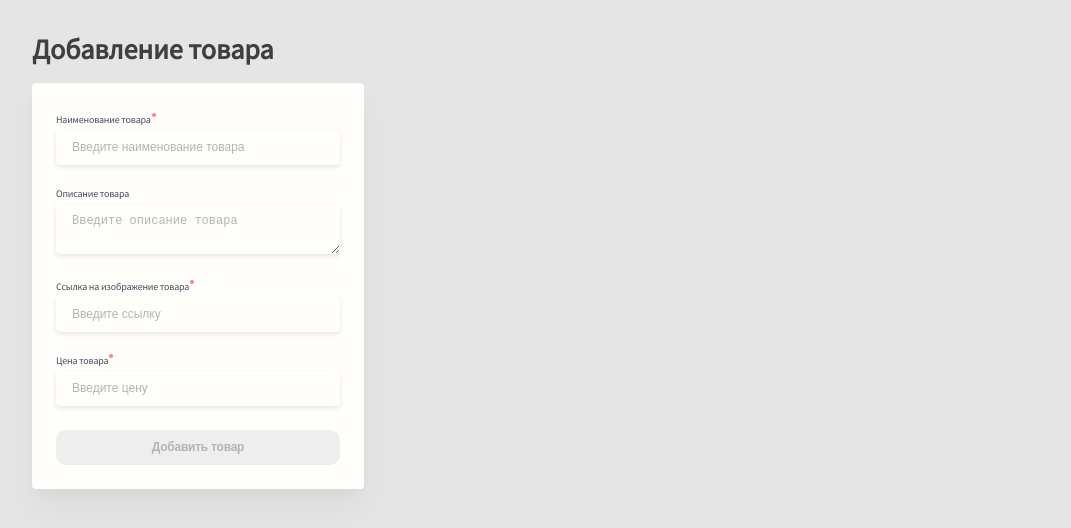
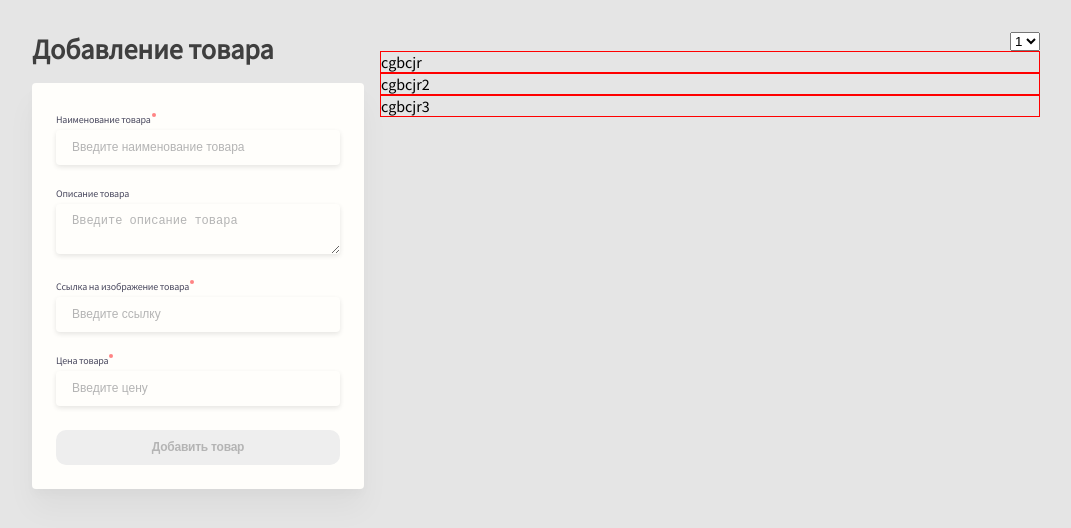
Before and after one commit to bladov/Add_product, a Vue app: page / in a window 1280 px wide. Shown: the top 528 px of the page, without its empty margins (104-1175 px from the left). Built offline with nearby package versions, Linux system fonts and the light colour scheme.

Commit message:
feat: add item section

```diff
--- a/src/App.vue
+++ b/src/App.vue
@@ -1,17 +1,21 @@
 <template>
   <div class="container">
     <FormAddProduct />
+    <ProductList />
   </div>
 </template>
 
 <script setup>
 import FormAddProduct from './components/FormAddProduct.vue';
+import ProductList from './components/ProductList.vue';
 </script>
 
-<style lang="scss">
+<style lang="scss" scoped>
 .container {
   margin: 0 auto;
   padding: 0 32px;
   max-width: 1072px;
+  display: flex;
+  column-gap: 16px;
 }
 </style>
--- a/src/components/FormAddProduct.vue
+++ b/src/components/FormAddProduct.vue
@@ -26,6 +26,7 @@
 @import '@/scss/variables';
 
 .Product {
+  margin: 0;
   padding-top: 32px;
 
   &__title {
--- /dev/null
+++ b/src/components/ProductList.vue
@@ -0,0 +1,45 @@
+<template>
+  <section class="Product-list">
+    <select name="list" id="" class="filter">
+      <option value="1">1</option>
+      <option value="2">2</option>
+      <option value="3">3</option>
+    </select>
+
+    <ul>
+      <li class="item">cgbcjr</li>
+      <li class="item">cgbcjr2</li>
+      <li class="item">cgbcjr3</li>
+    </ul>
+  </section>
+</template>
+
+<script>
+export default {};
+</script>
+
+<style scoped lang="scss">
+.Product-list {
+  margin: 0;
+  padding-top: 32px;
+
+  display: flex;
+  flex-direction: column;
+  flex-grow: 1;
+}
+
+.filter {
+  margin: 0;
+  justify-self: end;
+  align-self: end;
+}
+
+ul {
+  margin: 0;
+  list-style-type: none;
+}
+
+.item {
+  border: 1px solid red;
+}
+</style>
```
